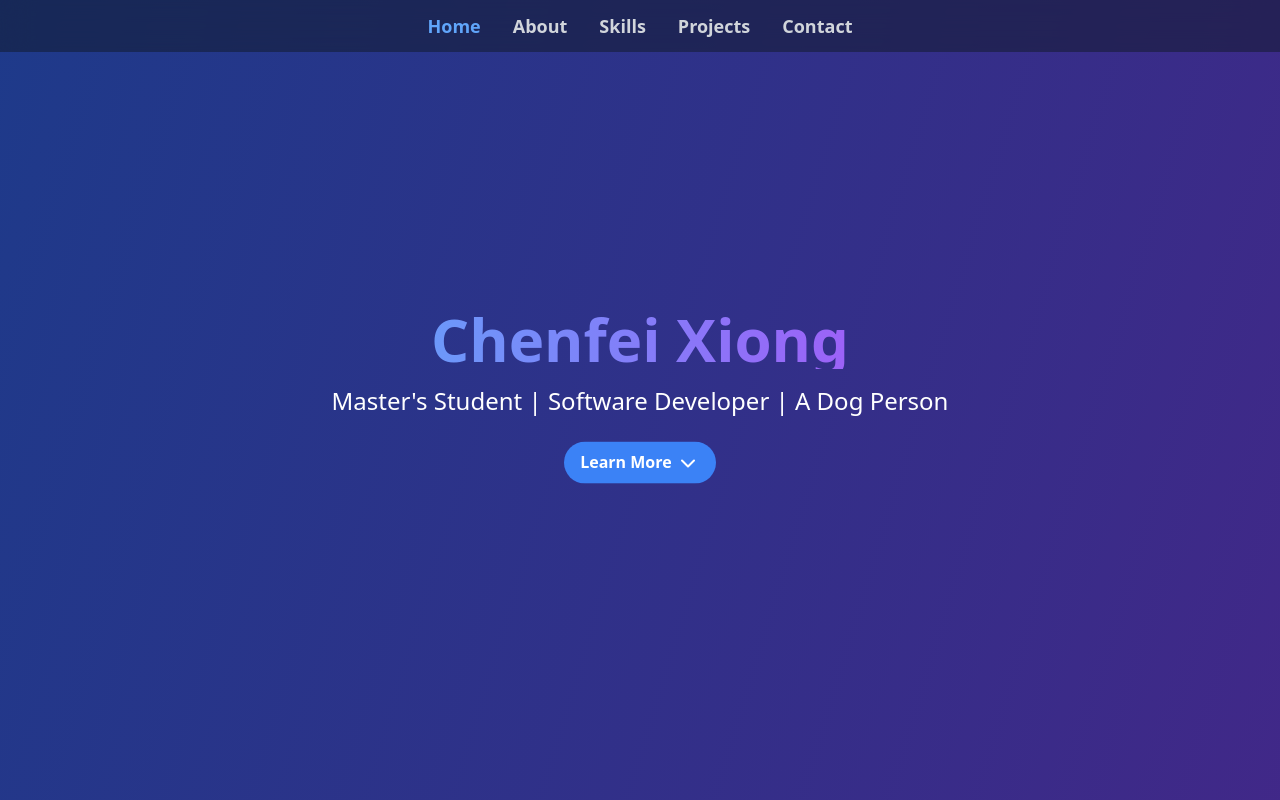
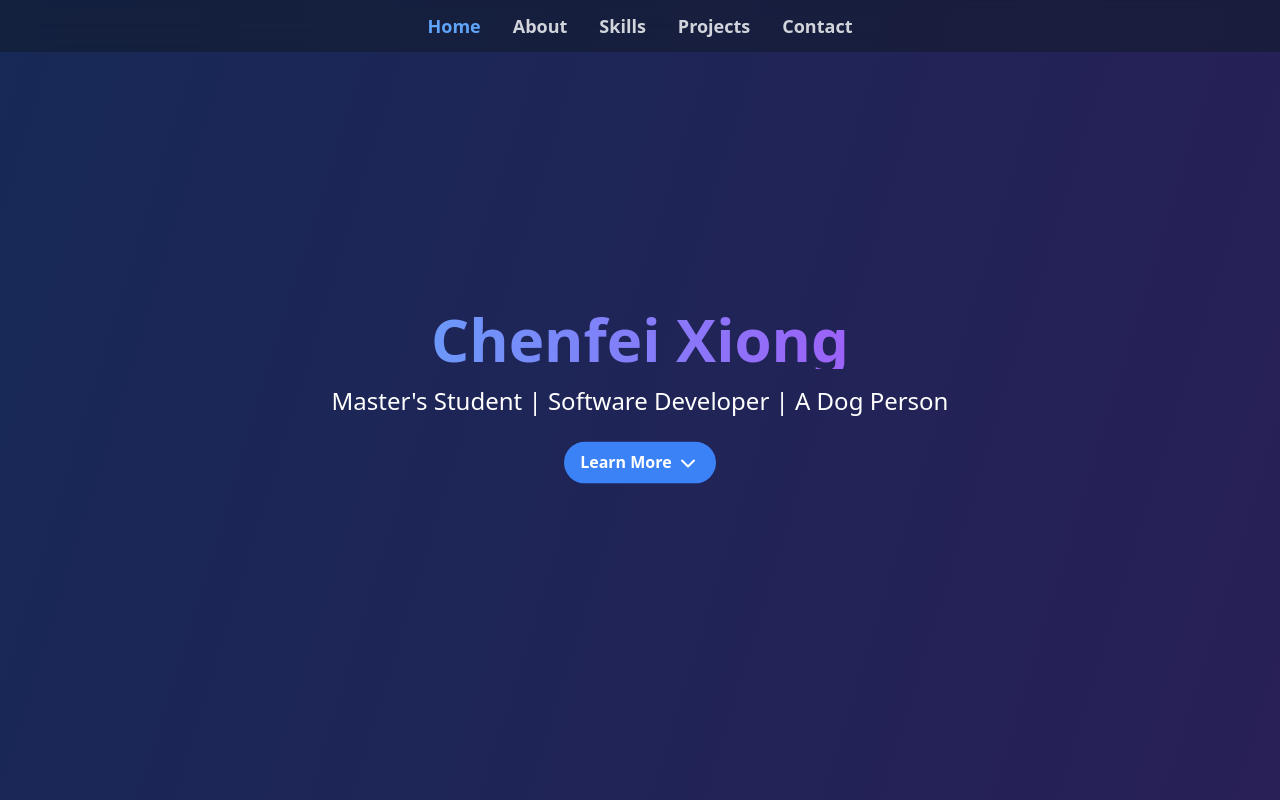
Before and after one commit to c-xiong/chenfei-xiong, a React (Create React App) app: page / in a window 1280 px wide. Shown: the top 800 px of the page. Built offline with nearby package versions, Linux system fonts and the light colour scheme.

Commit message:
add resume

```diff
--- a/src/components/CoolPersonalHomepage.js
+++ b/src/components/CoolPersonalHomepage.js
@@ -9,6 +9,7 @@ import {
   GraduationCap,
   Code,
   Phone,
+  FileText,
 } from "lucide-react";
 import TypingAnimation from "./TypingAnimation";
 
@@ -102,7 +103,7 @@ const CoolPersonalHomepage = () => {
       <main>
         <section
           id="home"
-          className="h-screen flex items-center justify-center"
+          className="h-screen flex items-center justify-center bg-gray-900 bg-opacity-50"
         >
           <div
             className={`text-center transition-opacity duration-1000 ${
@@ -293,6 +294,13 @@ const CoolPersonalHomepage = () => {
                 >
                   <Mail size={32} />
                 </a>
+                <a
+                  href="/Chenfei_Xiong_s_Resume_sde_en.pdf"
+                  download="Chenfei_Xiong_Resume.pdf" // Ensure the download attribute is set
+                  className="text-white hover:text-blue-400 transition-colors duration-300"
+                >
+                  <FileText size={32} />
+                </a>
               </div>
             </div>
           </div>
```
Also changed, not shown: 1 other file (tests, documents, lock files or other folders).
